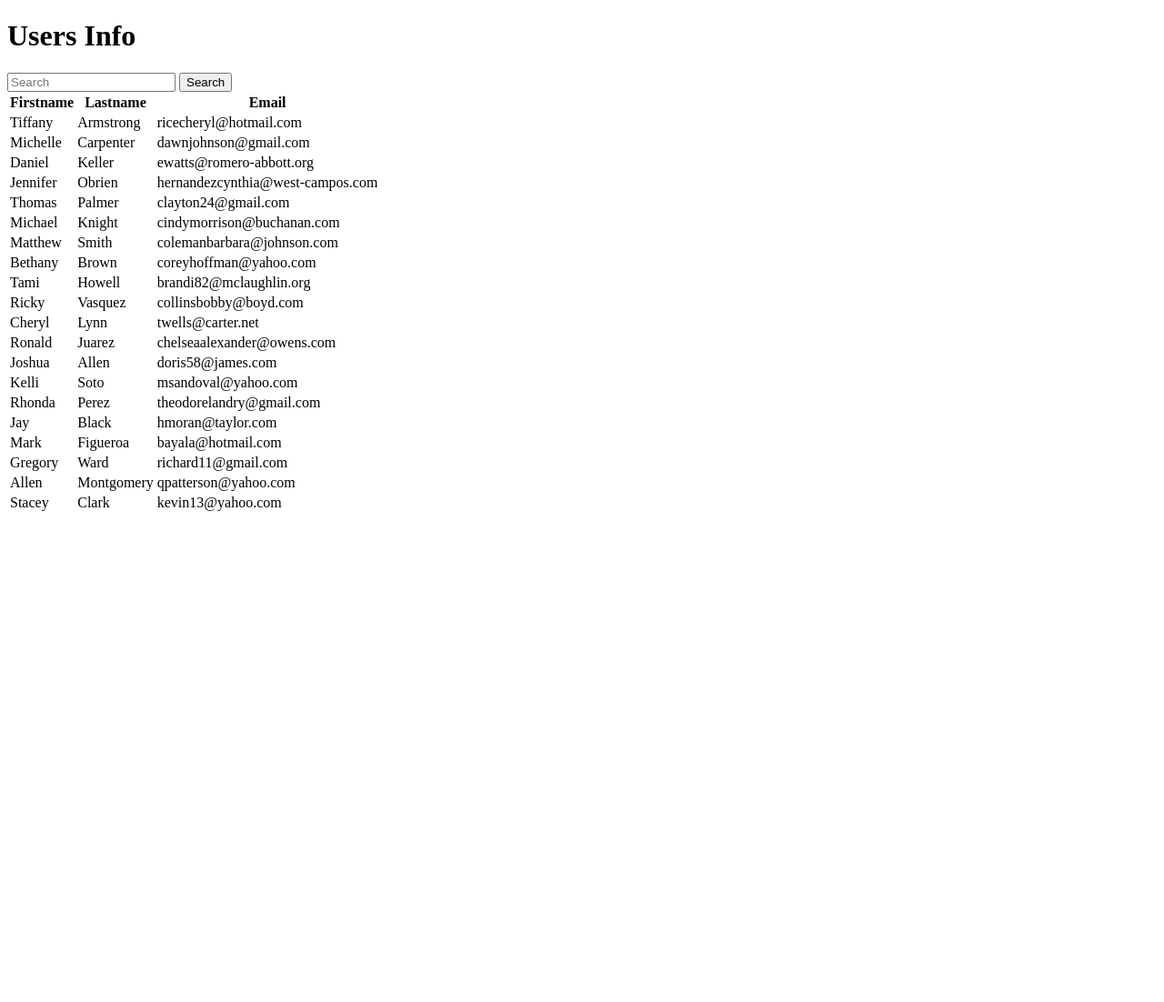
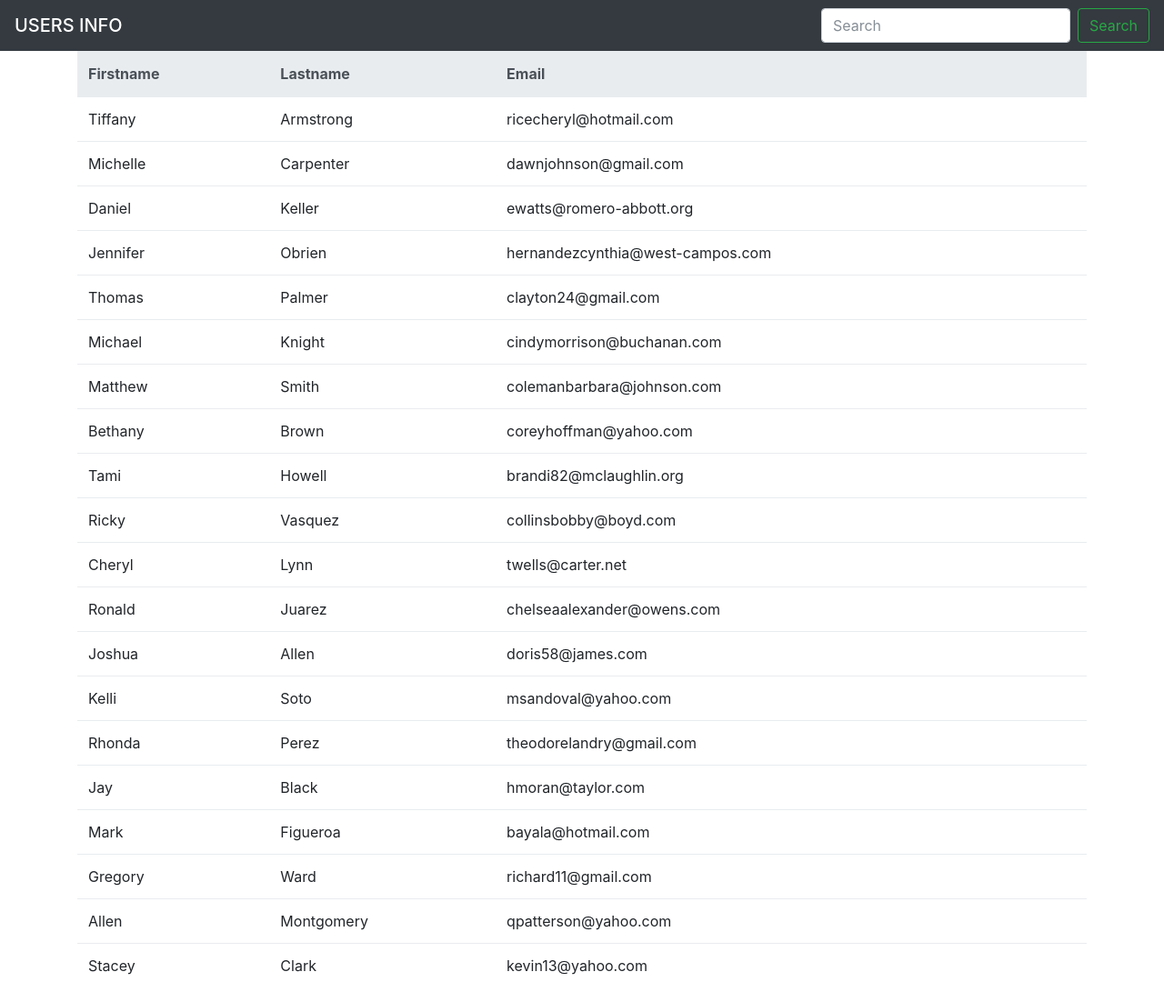
Before and after one commit to renzroque/vibrato-webapp, a Django app: page / in a window 1280 px wide. Shown: the whole page at 91% size. Before the commit the page ends 562 px from the top, so only its background shows below. Run offline with Django 3.2, Linux system fonts and the light colour scheme; data comes from the database, SQL or seed files in the repository; some libraries are stand-ins or nearby versions.

Commit message:
added some styling on index.html

```diff
--- a/vibrato_project/templates/index.html
+++ b/vibrato_project/templates/index.html
@@ -2,17 +2,19 @@
 <html>
 <head>
 	<title>vibrato</title>
+	<link rel="stylesheet" href="https://maxcdn.bootstrapcdn.com/bootstrap/4.0.0-beta.2/css/bootstrap.min.css" integrity="sha384-PsH8R72JQ3SOdhVi3uxftmaW6Vc51MKb0q5P2rRUpPvrszuE4W1povHYgTpBfshb" crossorigin="anonymous">
 </head>
 <body>
-<h1>Users Info</h1>
-
-<form>
-	<input type="search" placeholder="Search" name="q">
-	<button type="submit">Search</button>
+<nav class="navbar navbar-dark bg-dark">
+  <span class="navbar-brand mb-0 h1">USERS INFO</span>
+   <form class="form-inline" method="GET">
+    <input class="form-control mr-sm-2" type="search" placeholder="Search" aria-label="Search" name='q' value="{{ request.GET.q }}">
+    <button class="btn btn-outline-success my-2 my-sm-0" type="submit">Search</button>
   </form>
-
-<table>
-	<thead>
+</nav>
+<div class="container">
+	<table class="table">
+		<thead class="thead-light">
      			<tr>
        			<th>Firstname</th>
        			<th>Lastname</th>
@@ -29,5 +31,6 @@
    			{% endfor %}
    		</tbody>
 	</table>
+</div>
 </body>
 </html>
```
Lines whose indentation alone changed are shown as unchanged.
